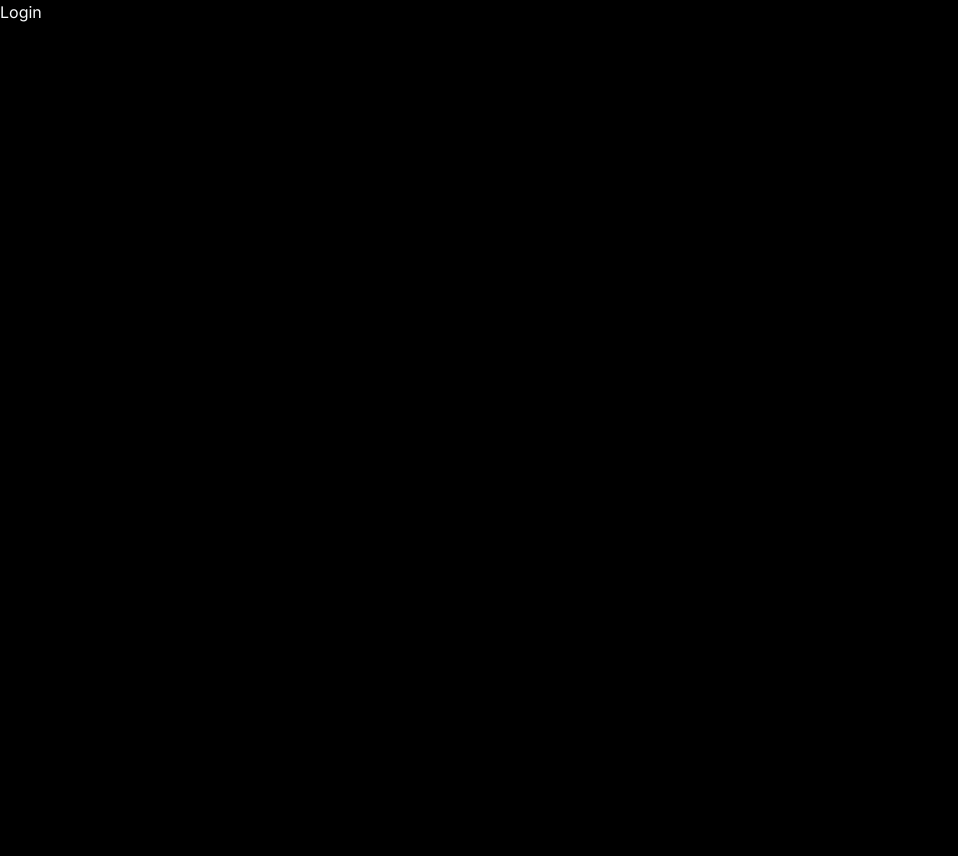
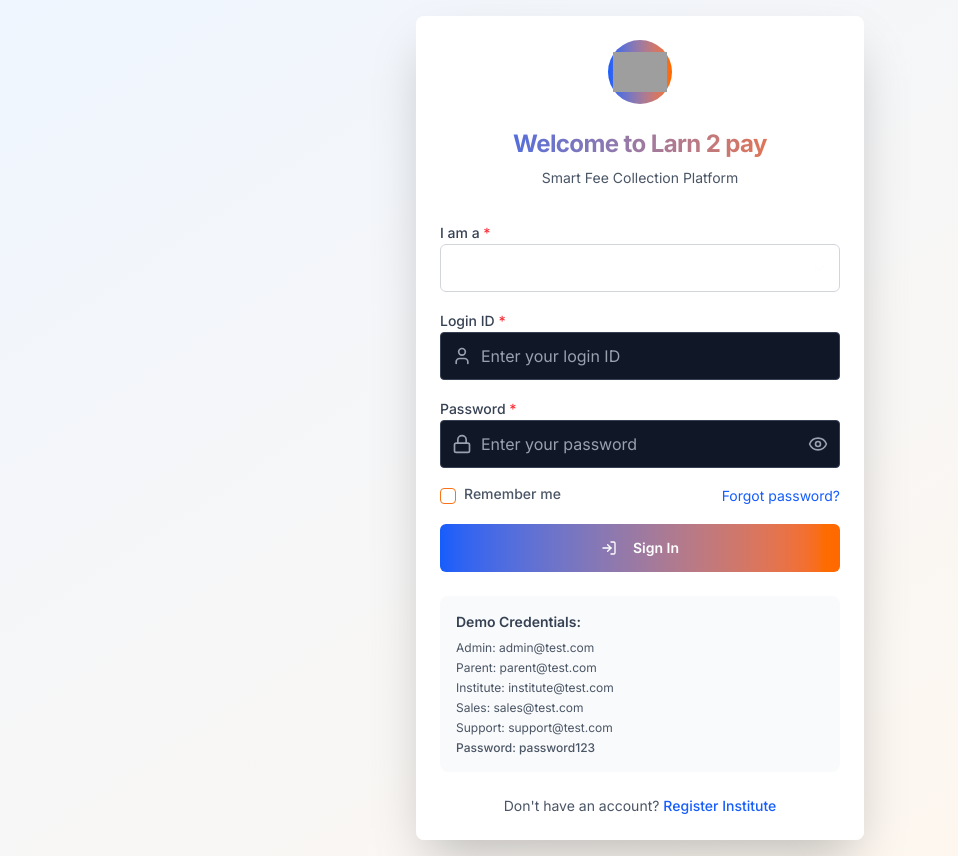
Before and after one commit to Techori/Learn2pay, a React (Vite) app: page /login in a window 1280 px wide. Shown: the whole page, without its empty margins (0-958 px from the left). Before the commit the page ends 800 px from the top, so only its background shows below. Built offline with nearby package versions, Linux system fonts and the light colour scheme; grey boxes are pictures that could not be loaded.

Commit message:
Update login.tsx

```diff
--- a/src/pages/login.tsx
+++ b/src/pages/login.tsx
@@ -1,9 +1,215 @@
-import React from 'react'
+import React, { useState } from 'react';
+import { Button } from "../components/ui/button";
+import { Card, CardContent, CardDescription, CardHeader, CardTitle } from "../components/ui/card";
+import { Input } from "../components/ui/input";
+import { Label } from "../components/ui/label";
+import { Select, SelectContent, SelectItem, SelectTrigger, SelectValue } from "../components/ui/select";
+import {
+  User,
+  Lock,
+  Eye,
+  EyeOff,
+  LogIn,
+  Building
+} from 'lucide-react';
+import { useNavigate } from 'react-router-dom';
+import { Checkbox } from "../components/ui/checkbox";
+// ...existing code...
+const Login = () => {
+  const navigate = useNavigate();
+  const [userType, setUserType] = useState('');
+  const [loginId, setLoginId] = useState('');
+  const [password, setPassword] = useState('');
+  const [showPassword, setShowPassword] = useState(false);
+  const [rememberMe, setRememberMe] = useState(false);
+  const [isLoading, setIsLoading] = useState(false);
 
-const Login = () => {
+  const handleLogin = async (e: React.FormEvent) => {
+    e.preventDefault();
+    setIsLoading(true);
+    let error = false;
+    if (!error) {
+      navigate('/dashboard');
+    }
+
+    setIsLoading(false);
+  };
+
+  const roleOptions = [
+    { value: 'parent', label: 'Parent', icon: User },
+    { value: 'institute_admin', label: 'Institute Admin', icon: Building },
+    { value: 'super_admin', label: 'Super Admin', icon: User },
+    { value: 'sales', label: 'Sales Team', icon: User },
+    { value: 'support', label: 'Support Team', icon: User },
+    { value: 'referral', label: 'Referral Team', icon: User }
+  ];
+
   return (
-    <div>Login</div>
-  )
-}
+    <div className="min-h-screen bg-gradient-to-br from-blue-50 to-orange-50 flex items-center justify-center p-4">
+      <div className="w-full max-w-md">
+        <Card className="shadow-2xl border-0 bg-white/95 backdrop-blur-sm">
+          <CardHeader className="text-center space-y-6 pb-8">
+            <div className="mx-auto w-16 h-16 bg-gradient-to-r from-blue-600 to-orange-500 rounded-full flex items-center justify-center">
+              <img
+                src="/lovable-uploads/e614adc9-40d7-4bd0-a484-f1179a4f04c5.png"
+                alt="Larn 2 pay"
+                className="h-10 w-auto"
+              />
+            </div>
 
-export default Login
+            <div className="space-y-2">
+              <CardTitle className="text-2xl font-bold bg-gradient-to-r from-blue-600 to-orange-500 bg-clip-text text-transparent">
+                Welcome to Larn 2 pay
+              </CardTitle>
+              <CardDescription className="text-gray-600">
+                Smart Fee Collection Platform
+              </CardDescription>
+            </div>
+          </CardHeader>
+
+          <CardContent className="space-y-6">
+            <form onSubmit={handleLogin} className="space-y-4">
+              {/* Role Selection */}
+              <div className="space-y-2">
+                <Label htmlFor="userType" className="text-sm font-medium text-gray-700">
+                  I am a <span className="text-red-500">*</span>
+                </Label>
+                <Select value={userType} onValueChange={setUserType} required>
+                  <SelectTrigger className="h-12 border-gray-300 focus:border-blue-500">
+                    <SelectValue>
+  {userType ? roleOptions.find(r => r.value === userType)?.label : "Select your role"}
+</SelectValue>
+                  </SelectTrigger>
+                  <SelectContent>
+                    {roleOptions.map((role) => {
+                      const IconComponent = role.icon;
+                      return (
+                        <SelectItem key={role.value} value={role.value}>
+                          <div className="flex items-center space-x-2">
+                            <IconComponent className="h-4 w-4" />
+                            <span>{role.label}</span>
+                          </div>
+                        </SelectItem>
+                      );
+                    })}
+                  </SelectContent>
+                </Select>
+              </div>
+
+              {/* Login ID Field */}
+              <div className="space-y-2">
+                <Label htmlFor="loginId" className="text-sm font-medium text-gray-700">
+                  Login ID <span className="text-red-500">*</span>
+                </Label>
+                <div className="relative">
+                  <User className="absolute left-3 top-1/2 transform -translate-y-1/2 h-5 w-5 text-gray-400" />
+                  <Input
+                    id="loginId"
+                    type="text"
+                    placeholder="Enter your login ID"
+                    value={loginId}
+                    onChange={(e) => setLoginId(e.target.value)}
+                    className="h-12 pl-10 border-gray-300 focus:border-blue-500"
+                    required
+                  />
+                </div>
+              </div>
+
+              {/* Password Field */}
+              <div className="space-y-2">
+                <Label htmlFor="password" className="text-sm font-medium text-gray-700">
+                  Password <span className="text-red-500">*</span>
+                </Label>
+                <div className="relative">
+                  <Lock className="absolute left-3 top-1/2 transform -translate-y-1/2 h-5 w-5 text-gray-400" />
+                  <Input
+                    id="password"
+                    type={showPassword ? "text" : "password"}
+                    placeholder="Enter your password"
+                    value={password}
+                    onChange={(e) => setPassword(e.target.value)}
+                    className="h-12 pl-10 pr-10 border-gray-300 focus:border-blue-500"
+                    required
+                  />
+                  <button
+                    type="button"
+                    onClick={() => setShowPassword(!showPassword)}
+                    className="absolute right-3 top-1/2 transform -translate-y-1/2 text-gray-400 hover:text-gray-600"
+                  >
+                    {showPassword ? <EyeOff className="h-5 w-5" /> : <Eye className="h-5 w-5" />}
+                  </button>
+                </div>
+              </div>
+
+              {/* Remember Me & Forgot Password */}
+              <div className="flex items-center justify-between">
+                <div className="flex items-center space-x-2">
+                 <Checkbox
+  id="remember"
+  checked={rememberMe}
+  onChange={e => setRememberMe(e.target.checked)}
+>
+  Remember me
+</Checkbox>
+                  <Label htmlFor="remember" className="text-sm text-gray-600">
+                    Remember me
+                  </Label>
+                </div>
+                <button type="button" className="text-sm text-blue-600 hover:text-blue-700">
+                  Forgot password?
+                </button>
+              </div>
+
+              {/* Sign In Button */}
+              <Button
+                type="submit"
+                disabled={isLoading}
+                className="w-full h-12 bg-gradient-to-r from-blue-600 to-orange-500 hover:from-blue-700 hover:to-orange-600 text-white font-semibold"
+              >
+                {isLoading ? (
+                  <div className="flex items-center space-x-2">
+                    <div className="w-4 h-4 border-2 border-white/30 border-t-white rounded-full animate-spin" />
+                    <span>Signing In...</span>
+                  </div>
+                ) : (
+                  <>
+                    <LogIn className="mr-2 h-4 w-4" />
+                    Sign In
+                  </>
+                )}
+              </Button>
+            </form>
+
+            {/* Demo Credentials */}
+            <div className="mt-6 p-4 bg-gray-50 rounded-lg">
+              <h4 className="text-sm font-semibold text-gray-700 mb-2">Demo Credentials:</h4>
+              <div className="text-xs text-gray-600 space-y-1">
+                <div>Admin: admin@test.com</div>
+                <div>Parent: parent@test.com</div>
+                <div>Institute: institute@test.com</div>
+                <div>Sales: sales@test.com</div>
+                <div>Support: support@test.com</div>
+                <div className="font-medium">Password: password123</div>
+              </div>
+            </div>
+
+            {/* Sign Up Link */}
+            <div className="text-center">
+              <p className="text-sm text-gray-600">
+                Don't have an account?{' '}
+                <button
+                  onClick={() => navigate('/register-institute')}
+                  className="text-blue-600 hover:text-blue-700 font-medium"
+                >
+                  Register Institute
+                </button>
+              </p>
+            </div>
+          </CardContent>
+        </Card>
+      </div>
+    </div>
+  );
+};
+
+export default Login;
```
